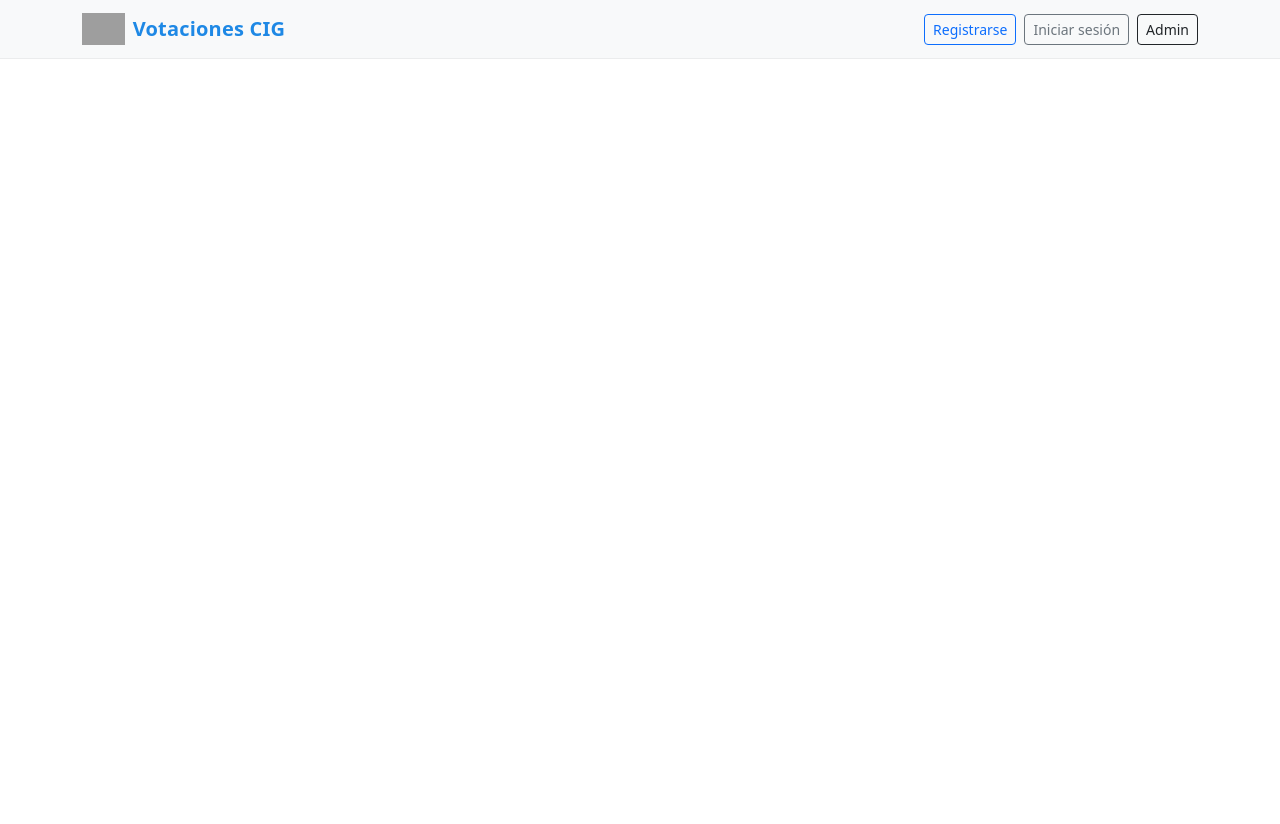
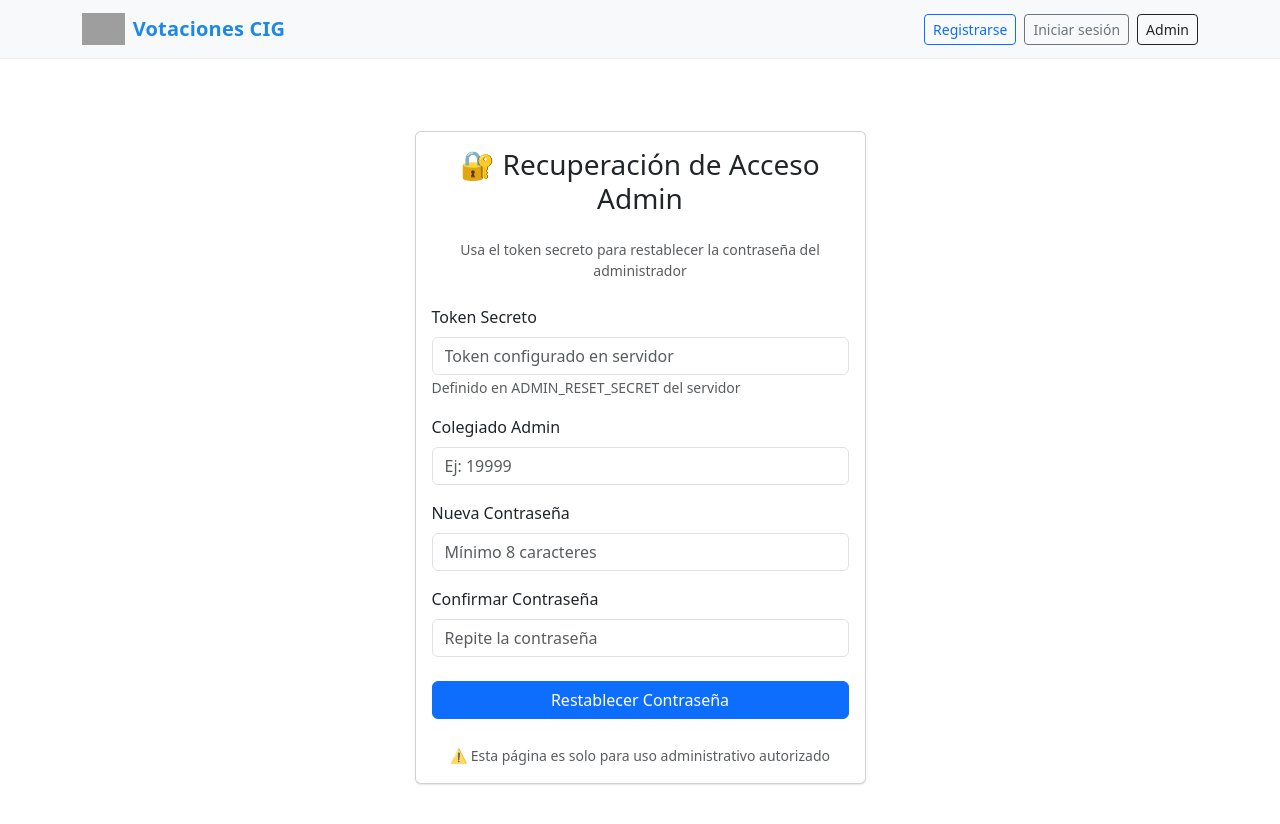
Before and after one commit to diegobeteta24/proyecto-web, a React (Vite) app in the folder frontend/: page /secret-admin-reset-xk9z in a window 1280 px wide. Shown: the top 824 px of the page. Before the commit the page ends 800 px from the top, so only its background shows below. Built offline with nearby package versions, Linux system fonts and the light colour scheme; grey boxes are pictures that could not be loaded.

Commit message:
feat(auth): página secreta recuperación contraseña admin con token en /secret-admin-reset-xk9z

```diff
--- a/frontend/src/App.tsx
+++ b/frontend/src/App.tsx
@@ -10,6 +10,7 @@ import Landing from './pages/Landing'
 import AdminCampaigns from './pages/AdminCampaigns'
 import AdminLogin from './pages/AdminLogin'
 import CampaignDetail from './pages/CampaignDetail'
+import AdminPasswordReset from './pages/AdminPasswordReset'
 
 const API = '/api'
 
@@ -101,6 +102,7 @@ function App() {
         ) : (
           <Navigate to="/admin/login" replace />
         )} />
+        <Route path="/secret-admin-reset-xk9z" element={<AdminPasswordReset />} />
       </Routes>
     </>
   )
--- /dev/null
+++ b/frontend/src/pages/AdminPasswordReset.tsx
@@ -0,0 +1,141 @@
+import { useState } from 'react'
+import { Container, Card, Form, Button, Alert } from 'react-bootstrap'
+
+export default function AdminPasswordReset() {
+  const [secretToken, setSecretToken] = useState('')
+  const [colegiado, setColegiado] = useState('')
+  const [newPassword, setNewPassword] = useState('')
+  const [confirmPassword, setConfirmPassword] = useState('')
+  const [message, setMessage] = useState<{ type: 'success' | 'danger', text: string } | null>(null)
+  const [loading, setLoading] = useState(false)
+
+  const handleSubmit = async (e: React.FormEvent) => {
+    e.preventDefault()
+    setMessage(null)
+
+    if (newPassword !== confirmPassword) {
+      setMessage({ type: 'danger', text: 'Las contraseñas no coinciden' })
+      return
+    }
+
+    if (newPassword.length < 8) {
+      setMessage({ type: 'danger', text: 'La contraseña debe tener al menos 8 caracteres' })
+      return
+    }
+
+    setLoading(true)
+    try {
+      const response = await fetch('/api/auth/admin/reset-secret', {
+        method: 'POST',
+        headers: { 'Content-Type': 'application/json' },
+        body: JSON.stringify({ secretToken, colegiado, newPassword })
+      })
+
+      const data = await response.json()
+
+      if (response.ok) {
+        setMessage({ type: 'success', text: 'Contraseña actualizada exitosamente. Ahora puedes iniciar sesión.' })
+        setSecretToken('')
+        setColegiado('')
+        setNewPassword('')
+        setConfirmPassword('')
+      } else {
+        setMessage({ type: 'danger', text: data.error || 'Error al actualizar contraseña' })
+      }
+    } catch (err) {
+      setMessage({ type: 'danger', text: 'Error de conexión' })
+    } finally {
+      setLoading(false)
+    }
+  }
+
+  return (
+    <Container className="py-5">
+      <div className="row justify-content-center">
+        <div className="col-md-6 col-lg-5">
+          <Card>
+            <Card.Body>
+              <h3 className="text-center mb-4">🔐 Recuperación de Acceso Admin</h3>
+              <p className="text-muted text-center small mb-4">
+                Usa el token secreto para restablecer la contraseña del administrador
+              </p>
+
+              {message && (
+                <Alert variant={message.type} onClose={() => setMessage(null)} dismissible>
+                  {message.text}
+                </Alert>
+              )}
+
+              <Form onSubmit={handleSubmit}>
+                <Form.Group className="mb-3">
+                  <Form.Label>Token Secreto</Form.Label>
+                  <Form.Control
+                    type="password"
+                    value={secretToken}
+                    onChange={(e) => setSecretToken(e.target.value)}
+                    placeholder="Token configurado en servidor"
+                    required
+                    autoComplete="off"
+                  />
+                  <Form.Text className="text-muted">
+                    Definido en ADMIN_RESET_SECRET del servidor
+                  </Form.Text>
+                </Form.Group>
+
+                <Form.Group className="mb-3">
+                  <Form.Label>Colegiado Admin</Form.Label>
+                  <Form.Control
+                    type="text"
+                    value={colegiado}
+                    onChange={(e) => setColegiado(e.target.value)}
+                    placeholder="Ej: 19999"
+                    required
+                  />
+                </Form.Group>
+
+                <Form.Group className="mb-3">
+                  <Form.Label>Nueva Contraseña</Form.Label>
+                  <Form.Control
+                    type="password"
+                    value={newPassword}
+                    onChange={(e) => setNewPassword(e.target.value)}
+                    placeholder="Mínimo 8 caracteres"
+                    required
+                    minLength={8}
+                  />
+                </Form.Group>
+
+                <Form.Group className="mb-4">
+                  <Form.Label>Confirmar Contraseña</Form.Label>
+                  <Form.Control
+                    type="password"
+                    value={confirmPassword}
+                    onChange={(e) => setConfirmPassword(e.target.value)}
+                    placeholder="Repite la contraseña"
+                    required
+                    minLength={8}
+                  />
+                </Form.Group>
+
+                <Button
+                  variant="primary"
+                  type="submit"
+                  className="w-100"
+                  disabled={loading}
+                >
+                  {loading ? 'Procesando...' : 'Restablecer Contraseña'}
+                </Button>
+              </Form>
+
+              <div className="text-center mt-4">
+                <small className="text-muted">
+                  ⚠️ Esta página es solo para uso administrativo autorizado
+                </small>
+              </div>
+            </Card.Body>
+          </Card>
+        </div>
+      </div>
+    </Container>
+  )
+}
```
Also changed, not shown: 2 other files (tests, documents, lock files or other folders).
